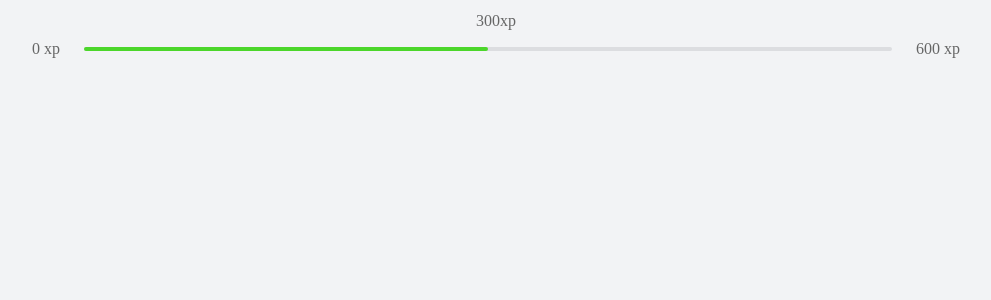
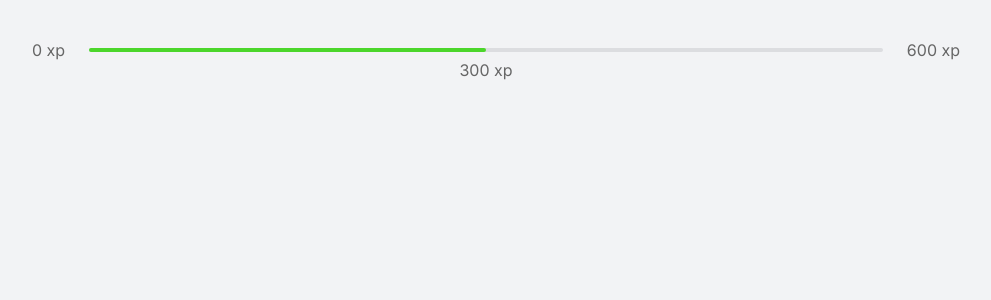
Before and after one commit to rafaelkorz/moveit-nlw, a React (Create React App) app: page / in a window 1280 px wide. Shown: the top 300 px of the page, without its empty margins (144-1135 px from the left). Built offline with nearby package versions, Linux system fonts and the light colour scheme.

Commit message:
FinishED class 1

```diff
--- a/src/App.tsx
+++ b/src/App.tsx
@@ -1,6 +1,5 @@
-import React from 'react';
-import { ExperienceBar } from './components/ExperienceBar';
-import './styles/global.css';
+  import { ExperienceBar } from './components/ExperienceBar';
+import './styles/global.css'
 
 function App() {
   return (
--- a/src/components/ExperienceBar.tsx
+++ b/src/components/ExperienceBar.tsx
@@ -4,11 +4,12 @@ export function ExperienceBar() {
       <span>0 xp</span>
       <div>
         <div style={{ width: '50%' }} />
+
+        <span className="current-experience" style={{ left: '50%' }}>
+          300 xp
+        </span>
       </div>
-      <span className="current-experience" style={{ left: '50%' }}>
-        300xp
-      </span>
       <span>600 xp</span>
     </header>
-  );
+  )
 }
--- a/src/index.tsx
+++ b/src/index.tsx
@@ -4,8 +4,6 @@ import App from './App';
 
 
 ReactDOM.render(
-  <React.StrictMode>
-    <App />
-  </React.StrictMode>,
+    <App />,
   document.getElementById('root')
 );
--- a/src/styles/global.css
+++ b/src/styles/global.css
@@ -6,16 +6,16 @@
 
 :root {
   --white: #fff;
-  --backgroud: #F2F3F5;
-  --gray-line: #DCDDE0;
+  --background: #f2f3f5;
+  --gray-line: #dcdde0;
   --text: #666666;
-  --text-highlight: #B3B9FF;
-  --title: #2E384D;
-  --red: #E83F5B;
-  --green: #4CD62B;
-  --blue: #5965E0;
-  --blue-dark: #4953B8;
-  --blue-twitter: #2AA9E0;
+  --text-highlight: #b3b9ff;
+  --title: #2e384d;
+  --red: #e83f5b;
+  --green: #4cd62b;
+  --blue: #5965e0;
+  --blue-dark: #4953b8;
+  --blue-twitter: #2aa9e0;
 }
 
 @media(max-width: 1080px) {
@@ -31,13 +31,12 @@
 }
 
 body {
-  background: var(--backgroud);
+  background: var(--background);
   color: var(--text);
 }
 
-/* 1rem = 16px */
-bosy, input, textarea, button {
-  font: 600 16px 'Inter', sans-serif;
+body, input, textarea, button {
+  font: 400 16rem "Inter", sans-serif;
 }
 
 button {
@@ -45,8 +44,19 @@ button {
 }
 
 a {
+  text-decoration: none;
   color: inherit;
-  text-decoration: none;
+}
+
+
+.container {
+  height: 100vh;
+  max-width: 992px;
+  margin: 0 auto;
+  padding: 2.5rem 2rem;
+
+  display: flex;
+  flex-direction: column;
 }
 
 .experience-bar {
@@ -54,29 +64,17 @@ a {
   align-items: center;
 }
 
-/* > para pegar somente na primeira span */
-.experience-bar > span {
+.experience-bar span{
   font-size: 1rem;
 }
 
 .experience-bar > div {
-  flex: 1;    /*Ocupa toda a div*/
+  flex: 1;
   height: 4px;
   border-radius: 4px;
   background: var(--gray-line);
   margin: 0 1.5rem;
-  position: relative; /*Pra usar absolute dentro*/
-}
-
-.container {
-  height: 100vh;
-  max-width: 992px;
-  margin: 0 auto;
-  padding: 2.5rem 2rem;
-
-  /* para deixar os proximos elementros HTML um abaixo do outro */
-  display: flex;
-  flex-direction: column;
+  position: relative;
 }
 
 .experience-bar > div > div {
@@ -88,5 +86,5 @@ a {
 span.current-experience {
   position: absolute;
   top: 12px;
-  transform: translateX(-50%);
+  transform: translateX(-50%)
 }
```
